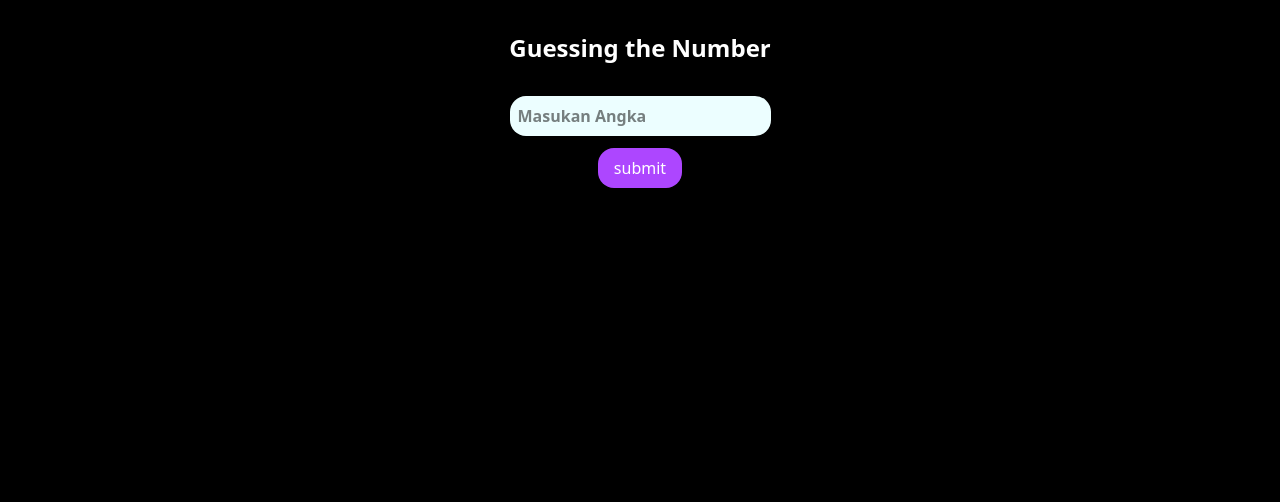
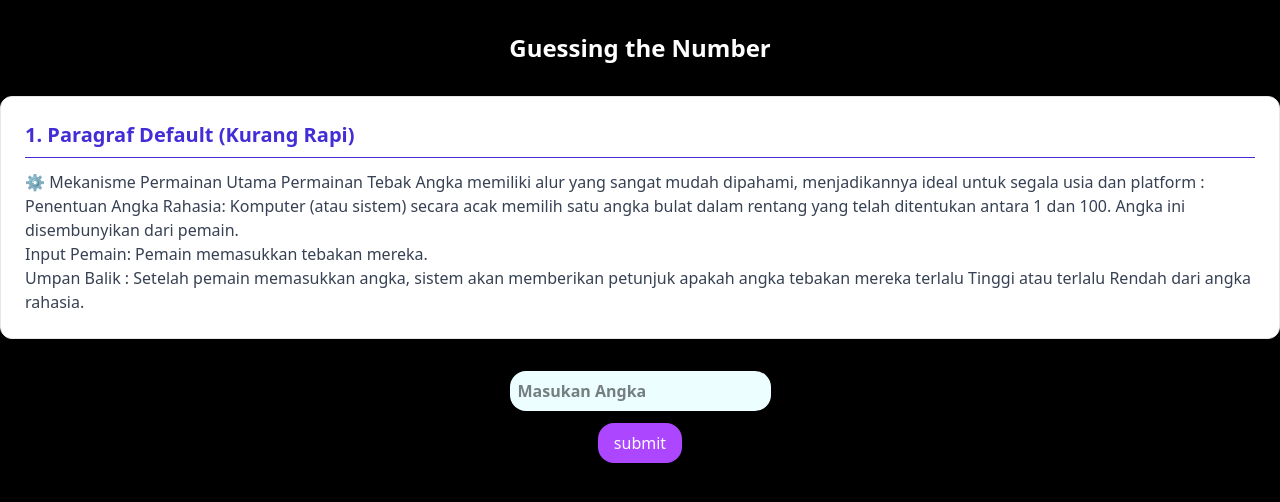
Before and after one commit to Sahidannopal-15/Guess-the-Number-, a React (Vite) app: page / in a window 1280 px wide. Shown: the top 502 px of the page. Built offline with nearby package versions, Linux system fonts and the light colour scheme.

Commit message:
menambahkan info mekanisme game

```diff
--- a/src/App.jsx
+++ b/src/App.jsx
@@ -20,6 +20,18 @@ function tebakAngka(){
       <header className='text-2xl font-bold'>
         Guessing the Number
       </header>
+       <div className="grid grid-cols-1 lg:grid-cols-1 gap-8 max-w-7xl mx-auto items-center ">
+        <div className="bg-white p-6 rounded-xl shadow-lg border border-gray-200 lg:col-span-1">
+          <h3 className="text-xl font-bold mb-3 text-indigo-700 border-b pb-2">1. Paragraf Default (Kurang Rapi)</h3>
+          <p className="text-base text-gray-700">
+⚙️ Mekanisme Permainan Utama
+Permainan Tebak Angka memiliki alur yang sangat mudah dipahami, menjadikannya ideal untuk segala usia dan platform : <br />
+Penentuan Angka Rahasia: Komputer (atau sistem) secara acak memilih satu angka bulat dalam rentang yang telah ditentukan antara 1 dan 100. Angka ini disembunyikan dari pemain. <br />
+Input Pemain: Pemain memasukkan tebakan mereka. <br />
+Umpan Balik : Setelah pemain memasukkan angka, sistem akan memberikan petunjuk apakah angka tebakan mereka terlalu Tinggi atau terlalu Rendah dari angka rahasia.
+    </p>
+      </div>
+        </div>
       <section className='flex flex-col items-center'>
         <input type="number"
                 placeholder='Masukan Angka'
```
